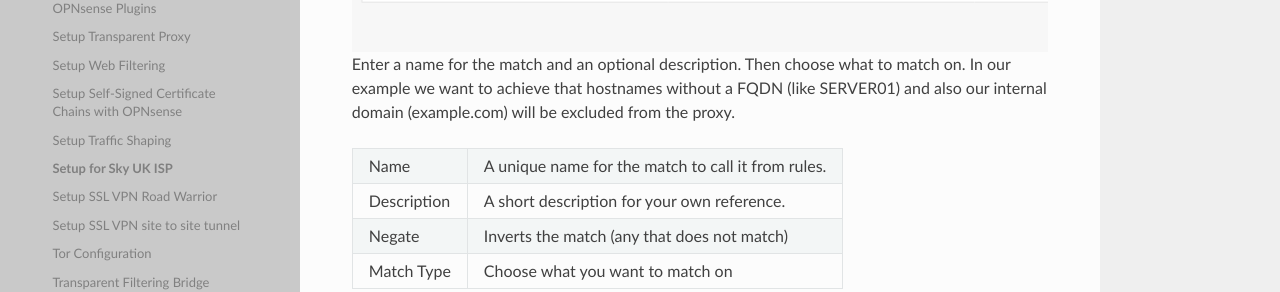
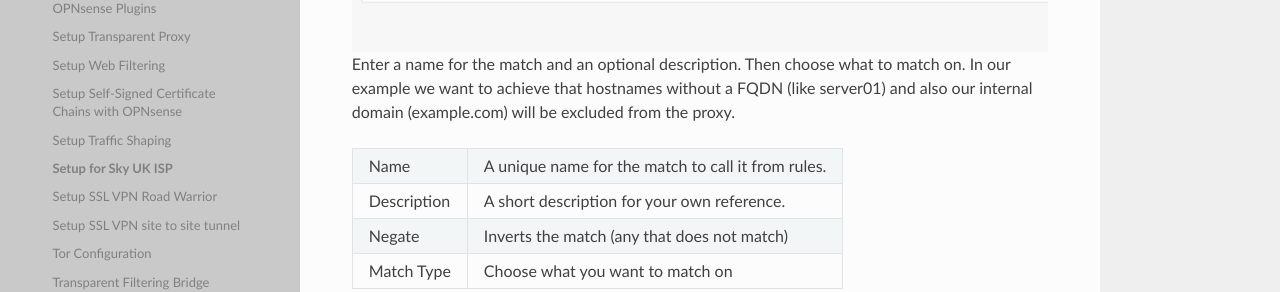
Before and after one commit to opnsense/docs, a Sphinx documentation site: the page built from source/manual/how-tos/pac.rst, in a window 1280 px wide and 900 px high, scrolled down 932 px. Shown: the part 206-498 px from the top of the window. Built offline with Sphinx 7.4.7 and the Read the Docs theme 2.0.0, drawn with Linux system fonts in a browser that asks for light colours; nearby versions of some CDN libraries; some web fonts are replaced; library files that are not in the unit come from our copies.

Commit message:
Update pac.rst

```diff
--- a/source/manual/how-tos/pac.rst
+++ b/source/manual/how-tos/pac.rst
@@ -41,7 +41,7 @@ Go to 'Services' -> Proxy -> Configuration and open Match
 
 Enter a name for the match and an optional description.
 Then choose what to match on. In our example we want to achieve
-that hostnames without a FQDN (like SERVER01) and also our
+that hostnames without a FQDN (like server01) and also our
 internal domain (example.com) will be excluded from the proxy.
 
 =========== ==================================================
```
